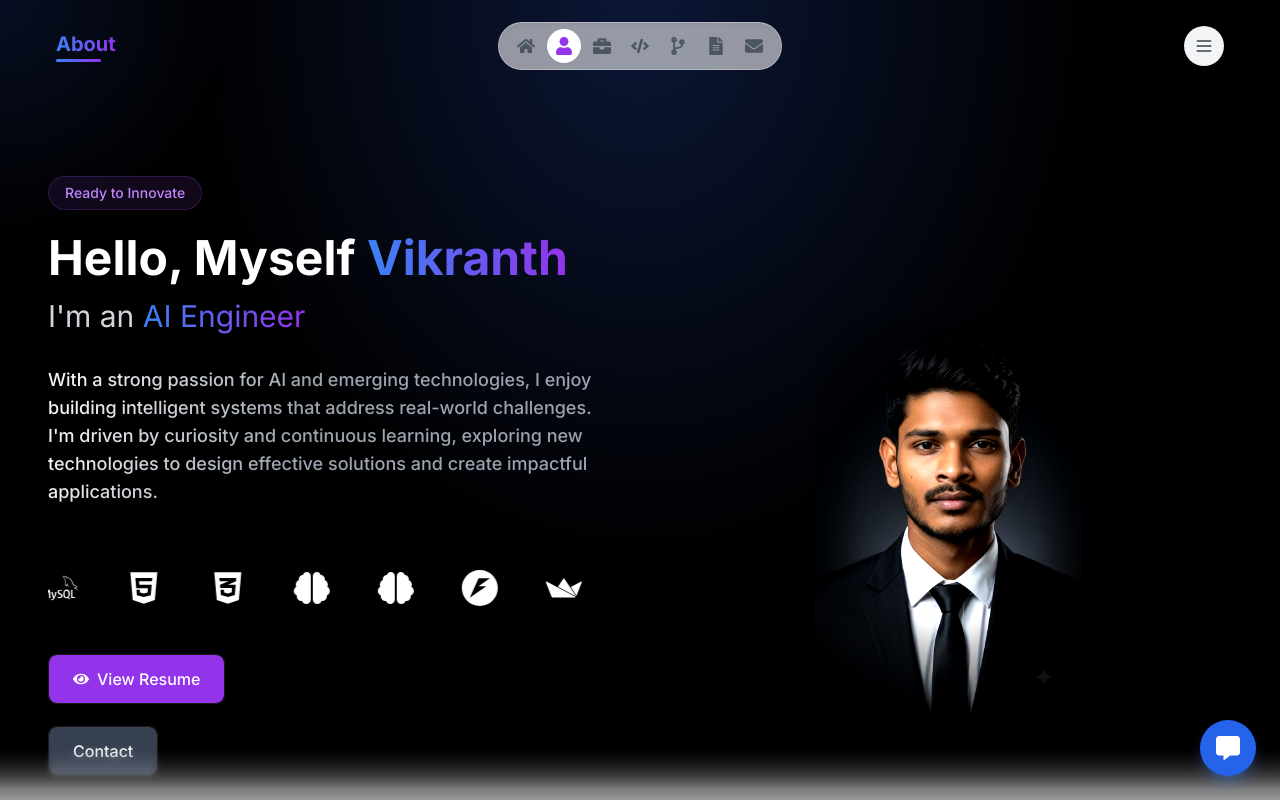
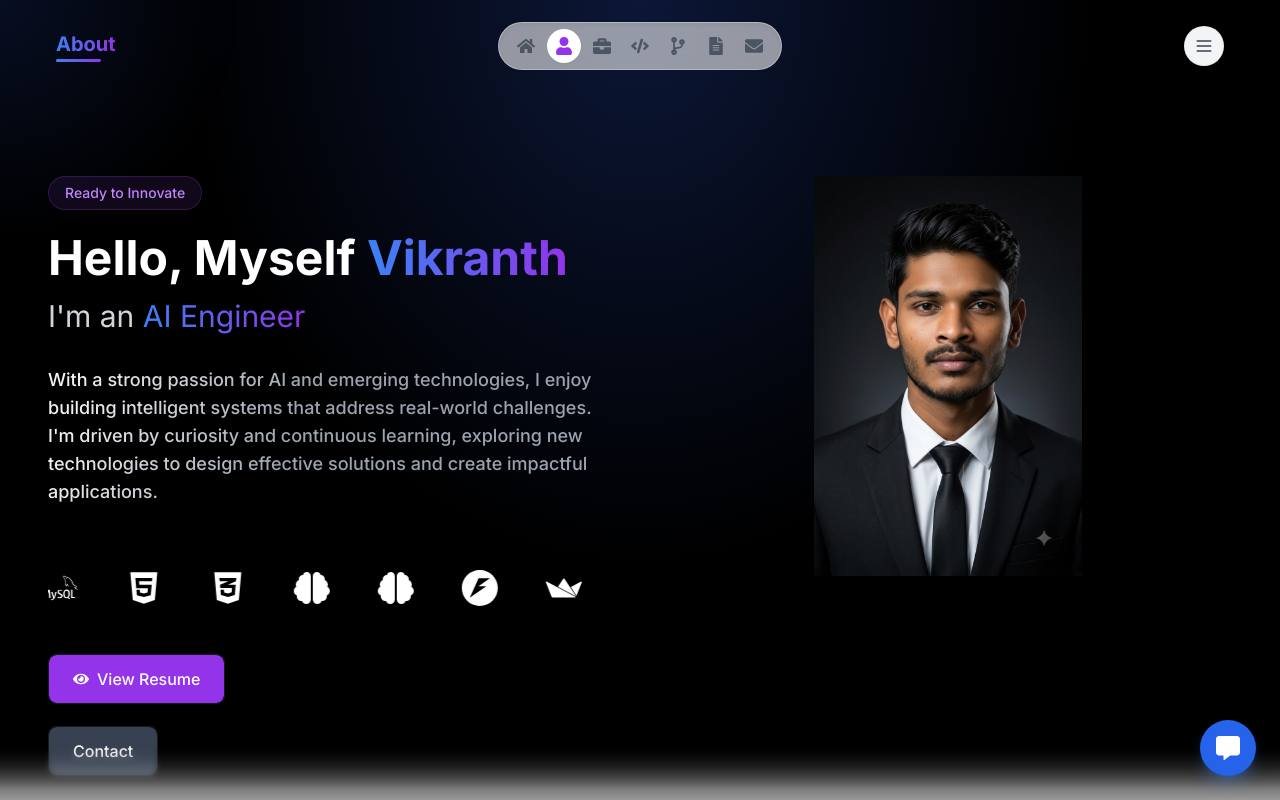
Before and after one commit to saivikranth08/My_Portfolio, a Next.js app: page /about in a window 1280 px wide. Shown: the top 800 px of the page. Built offline with nearby package versions, Linux system fonts and the light colour scheme.

Commit message:
Fix alignment and remove brightness/mask from image

```diff
--- a/src/app/about/page.tsx
+++ b/src/app/about/page.tsx
@@ -235,7 +235,7 @@ export default function AboutPage() {
     <MainLayout>
       <section className="section container mx-auto px-4 pt-12 md:pt-24">
         {/* Main Split Content */}
-        <div className="grid grid-cols-1 md:grid-cols-2 gap-12 items-center mb-16">
+        <div className="grid grid-cols-1 md:grid-cols-2 gap-12 items-start mb-16">
           {/* Left Text Column */}
           <div className="order-2 md:order-1 flex flex-col items-start text-left">
             <div className="mb-6">
@@ -344,7 +344,7 @@ export default function AboutPage() {
           </div>
 
           {/* Right Image Column */}
-          <div className="order-1 md:order-2 flex justify-center md:justify-center md:items-center h-full perspective-1000">
+          <div className="order-1 md:order-2 flex justify-center md:justify-center md:items-start h-full perspective-1000">
             <div className="relative w-64 h-[22rem] md:w-[320px] md:h-[400px] group mt-4 md:mt-0">
               <Image
                 src="/images/Vicky_AI.jpg"
@@ -352,11 +352,9 @@ export default function AboutPage() {
                 fill
                 style={{
                   objectFit: 'contain',
-                  objectPosition: 'bottom',
-                  WebkitMaskImage: 'radial-gradient(ellipse at center, black 40%, transparent 80%)',
-                  maskImage: 'radial-gradient(ellipse at center, black 40%, transparent 80%)'
+                  objectPosition: 'bottom'
                 }}
-                className="mix-blend-lighten filter brightness-110 contrast-125 transition-all duration-500 ease-out group-hover:-translate-y-4 group-hover:scale-105 group-hover:drop-shadow-[0_25px_35px_rgba(168,85,247,0.4)] cursor-pointer"
+                className="transition-all duration-500 ease-out group-hover:-translate-y-4 group-hover:scale-105 group-hover:drop-shadow-[0_25px_35px_rgba(168,85,247,0.4)] cursor-pointer"
               />
             </div>
           </div>
```
